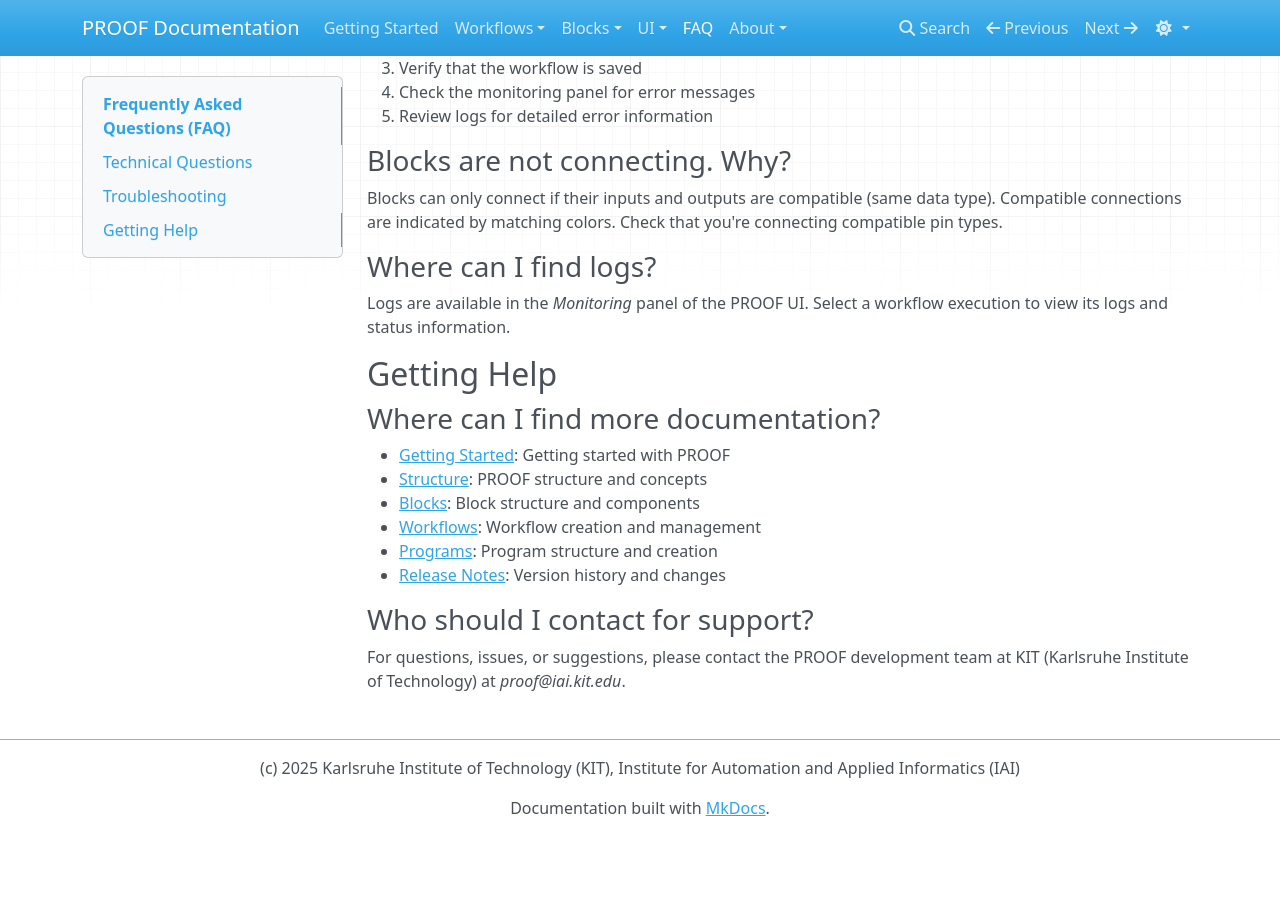
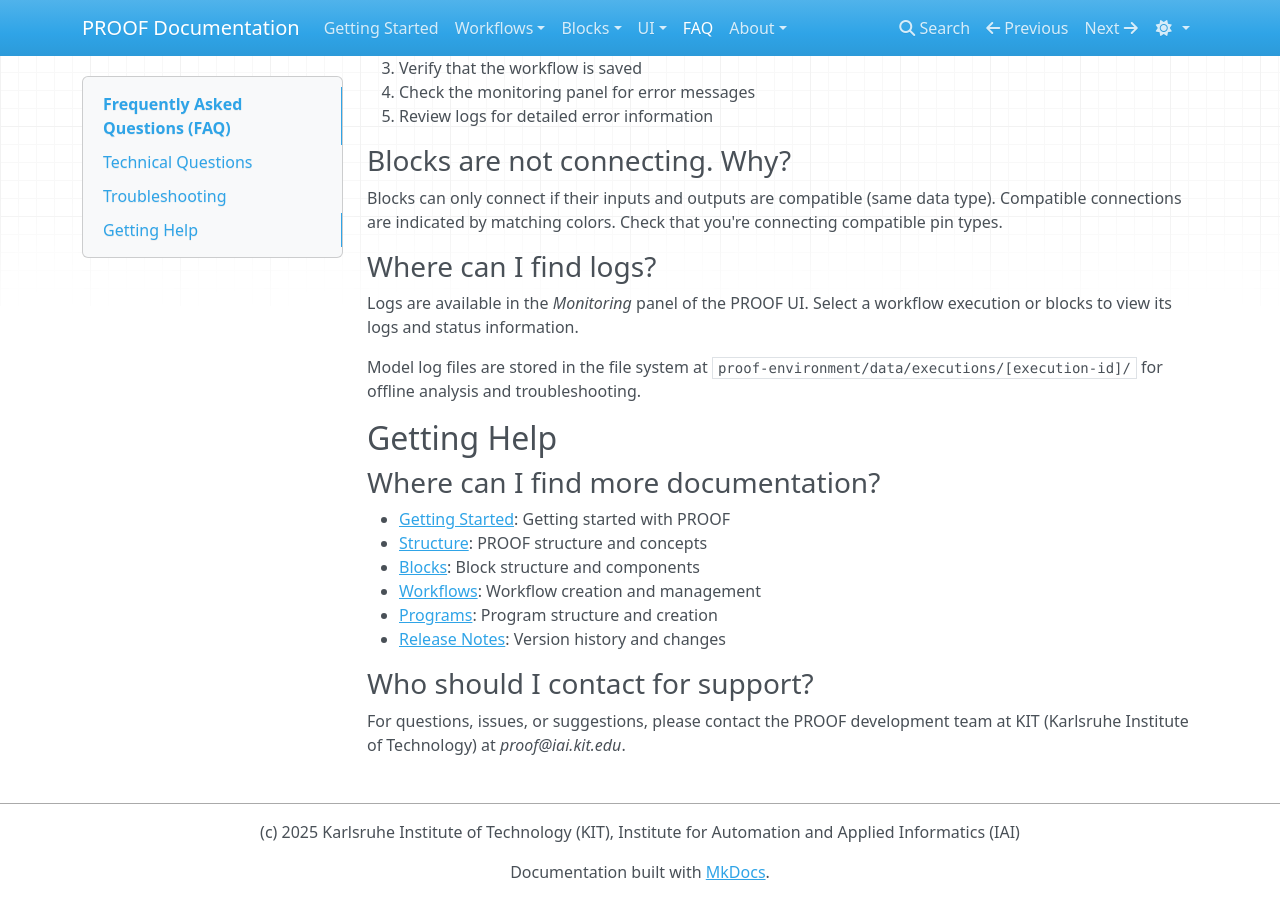
Before and after one commit to KIT-IAI-PROOF/kit-iai-proof.github.io, an MkDocs documentation site: the page built from docs/faq.md, in a window 1280 px wide and 900 px high, scrolled down 835 px. Built offline with MkDocs 1.6.1, drawn with Linux system fonts in a browser that asks for light colours; nearby versions of some CDN libraries; before the commit the page ends 1671 px from its top, so only the background shows below that.

Commit message:
docs: add information what is stored in the attachments and execution directories

```diff
--- a/docs/faq.md
+++ b/docs/faq.md
@@ -39,7 +39,9 @@
 Blocks can only connect if their inputs and outputs are compatible (same data type). Compatible connections are indicated by matching colors. Check that you're connecting compatible pin types.
 
 ### Where can I find logs?
-Logs are available in the *Monitoring* panel of the PROOF UI. Select a workflow execution to view its logs and status information.
+Logs are available in the *Monitoring* panel of the PROOF UI. Select a workflow execution or blocks to view its logs and status information.
+
+Model log files are stored in the file system at `proof-environment/data/executions/[execution-id]/` for offline analysis and troubleshooting.
 
 ## Getting Help
 
```
Also changed, not shown: docs/GettingStarted/getting-started.md (+2 -0 lines), docs/Workflow/monitoring-workflows.md (+1 -0 lines).
